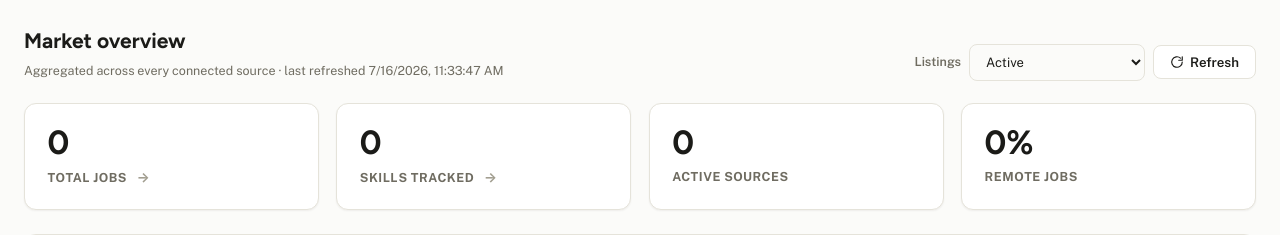
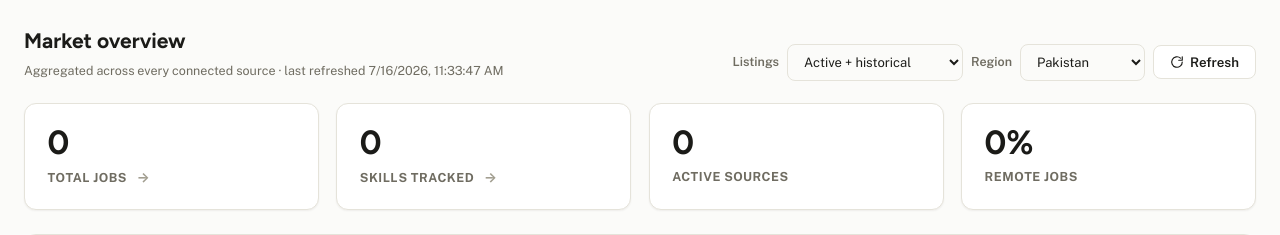
Before and after one commit to mmujtaba0085/job-market-intelligence, a Flask app: page /dashboard in a window 1280 px wide. Shown: the part 61-296 px from the top of the page. Run offline with Flask 3, Linux system fonts and the light colour scheme; data comes from the database, SQL or seed files in the repository; data that the repository does not hold is empty; parts of the project's set-up code (start-up, migrations or seed data) failed here and were passed over.

Commit message:
feat: add sticky Region toggle (Pakistan / All Countries) to jobs list and dashboard
Adds _default_region() (query-param > jmi_region cookie > 'pk' priority,
mirroring the existing jmi_theme cookie pattern) and wires it into every
call site Task 1 added. Adds the Region <select> to both /dashboard and
/jobs, matching the existing Listings control's styling, and wires
dashboardApi() to send it alongside status.

Also fixes two more call sites the status-default flip missed:
anonymous visitors' status was still hardcoded to "active" instead of
"all" (they're this app's primary target audience, so they shouldn't
be the one group still seeing status+region compound into an overly
narrow view), and jobs_list.html's "Active Filters" badge was comparing
against the old 'active' default, so it showed a misleading badge on
every default page load. Adds a matching Region badge alongside it.

```diff
--- a/static/js/dashboard.js
+++ b/static/js/dashboard.js
@@ -24,11 +24,16 @@ document.addEventListener('DOMContentLoaded', function() {
     document.getElementById('dashboardStatus').addEventListener('change', function() {
         loadDashboard();
     });
+    document.getElementById('dashboardRegion').addEventListener('change', function() {
+        document.cookie = `jmi_region=${this.value};path=/;max-age=31536000;SameSite=Lax`;
+        loadDashboard();
+    });
 });
 
 function dashboardApi(path) {
-    const status = document.getElementById('dashboardStatus')?.value || 'active';
-    return `${path}?status=${encodeURIComponent(status)}`;
+    const status = document.getElementById('dashboardStatus')?.value || 'all';
+    const region = document.getElementById('dashboardRegion')?.value || 'pk';
+    return `${path}?status=${encodeURIComponent(status)}&region=${encodeURIComponent(region)}`;
 }
 
 function loadDashboard() {
--- a/templates/dashboard.html
+++ b/templates/dashboard.html
@@ -194,9 +194,14 @@
         <label for="dashboardStatus" style="color:var(--text-secondary);font-size:12.5px;font-weight:600;">Listings</label>
         <select id="dashboardStatus" class="form-control">
             <option value="active">Active</option>
-            <option value="all">Active + historical</option>
+            <option value="all" selected>Active + historical</option>
             <option value="unverified">Historical / unverified</option>
             <option value="closed">Closed</option>
+        </select>
+        <label for="dashboardRegion" style="color:var(--text-secondary);font-size:12.5px;font-weight:600;">Region</label>
+        <select id="dashboardRegion" class="form-control">
+            <option value="pk">Pakistan</option>
+            <option value="all">All Countries</option>
         </select>
         <button id="refreshBtn" class="icon-btn secondary">{{ icons.refresh(14) }} Refresh</button>
     </div>
--- a/web_viewer.py
+++ b/web_viewer.py
@@ -335,6 +335,16 @@ def _region_scope_clause(region: str, alias: str = "") -> str:
     return ""
 
 
+def _default_region() -> str:
+    """
+    Resolves the region default with query-param > cookie > hardcoded 'pk'
+    priority - an explicit ?region= always wins (so the toggle's own reload
+    works), falling back to the visitor's remembered jmi_region cookie,
+    falling back to Pakistan-first for a first-time visitor.
+    """
+    return request.args.get("region") or request.cookies.get("jmi_region", "pk")
+
+
 def show_source_names() -> bool:
     """
     Admins always see real source names (they need them to operate the
@@ -701,7 +711,7 @@ def dashboard_kpis():
     cursor = conn.cursor()
 
     status = request.args.get("status", "all")
-    region = request.args.get("region", "pk")
+    region = _default_region()
     status_clause = _status_window_clause(status)
     region_clause = _region_scope_clause(region)
 
@@ -871,7 +881,7 @@ def dashboard_top_skills():
 
     if not skills:
         status = request.args.get("status", "all")
-        region = request.args.get("region", "pk")
+        region = _default_region()
         cursor.execute(f"""
             SELECT s.normalized_skill as skill, COUNT(*) as count, s.category
             FROM skills s
@@ -944,7 +954,7 @@ def dashboard_sources():
     conn = get_db_connection()
     cursor = conn.cursor()
     status = request.args.get("status", "all")
-    region = request.args.get("region", "pk")
+    region = _default_region()
 
     cursor.execute(f"""
         SELECT source_name, COUNT(*) as count
@@ -1028,7 +1038,7 @@ def dashboard_companies():
     conn = get_db_connection()
     cursor = conn.cursor()
     status = request.args.get("status", "all")
-    region = request.args.get("region", "pk")
+    region = _default_region()
 
     cursor.execute(f"""
         SELECT company, COUNT(*) as count
@@ -1053,7 +1063,7 @@ def dashboard_location_diversity():
     conn = get_db_connection()
     cursor = conn.cursor()
     status = request.args.get("status", "all")
-    region = request.args.get("region", "pk")
+    region = _default_region()
 
     cursor.execute(f"""
         SELECT
@@ -1630,18 +1640,22 @@ def jobs_list():
     date_from      = request.args.get("date_from", "")
     date_to        = request.args.get("date_to", "")
     current_status = request.args.get("status", "all")
-    region         = request.args.get("region", "pk")
+    region         = _default_region()
     sort_param     = request.args.get("sort", "diverse")
 
     # Filtering is a signed-in feature - the sidebar is hidden for anonymous
     # visitors, but a filtered URL can still be typed or shared directly, so
     # the query params must be ignored here too, not just hidden in the UI.
+    # current_status is pinned to the same "all" baseline signed-in visitors
+    # get by default (not the narrower "active") - anonymous visitors are
+    # this app's primary target audience, so they must not be the one group
+    # still seeing status/region compound into an overly narrow default.
     if not g.current_user:
         market_filter = remote_filter = search_query = ""
         country_filter = source_filter = company_filter = ""
         skills_filter = []
         date_from = date_to = ""
-        current_status = "active"
+        current_status = "all"
 
     # Diversity ordering only means anything against the exact population it
     # was computed for: status=active, zero other filters. Any deviation from
@@ -1761,6 +1775,7 @@ def jobs_list():
         current_source=source_filter,
         current_company=company_filter,
         current_status=current_status,
+        current_region=region,
         search_query=search_query,
         skills_filter=skills_filter,
         date_from=date_from,
```
Also changed, not shown: templates/jobs_list.html (+11 -2 lines), tests/test_jobs_list_anon_filters.py (+26 -0 lines), tests/test_region_scope_filter.py (+17 -0 lines).
